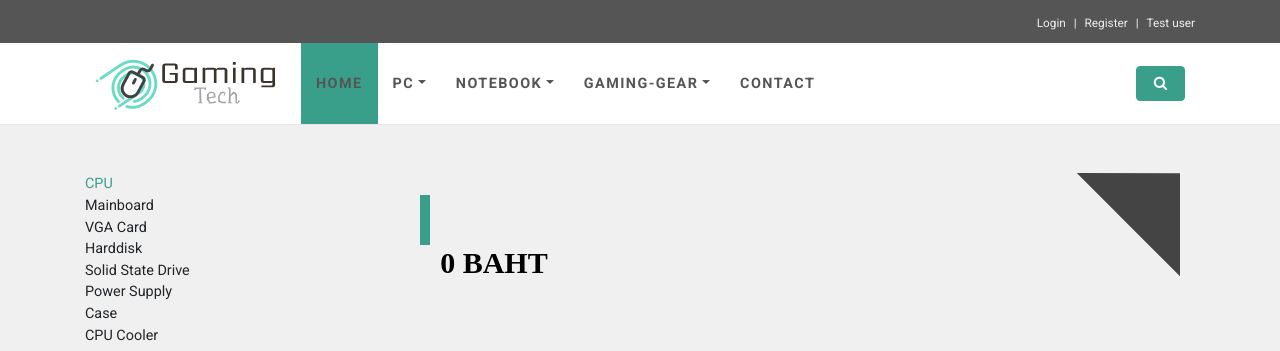
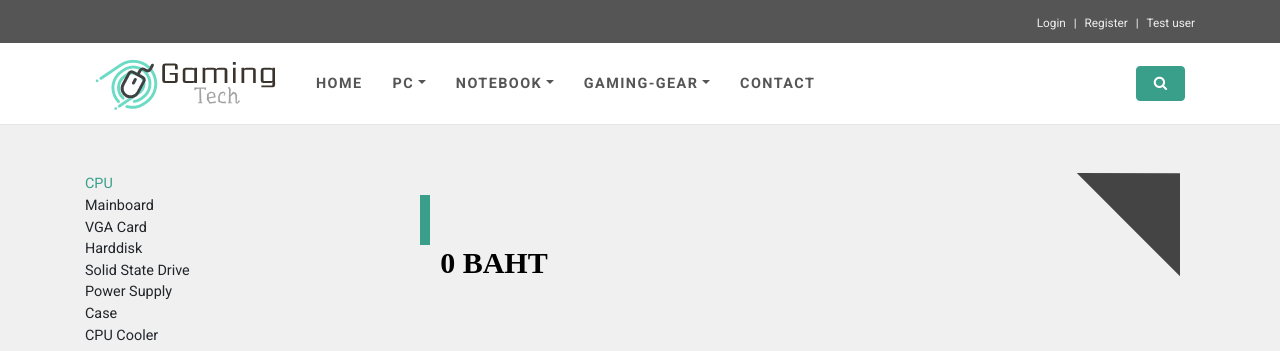
Before and after one commit to thanapatwongwean/game-tech, a CodeIgniter app: page /game-tech/index.php/home/index in a window 1280 px wide. Shown: the top 351 px of the page. Run offline with CodeIgniter, Linux system fonts and the light colour scheme; some libraries are stand-ins or nearby versions.

Commit message:
Update header.php
remove button active from home button

```diff
--- a/application/views/header.php
+++ b/application/views/header.php
@@ -82,7 +82,7 @@ defined('BASEPATH') OR exit('No direct script access allowed');?><!DOCTYPE html>
           </div>
           <div id="navigation" class="collapse navbar-collapse">
             <ul class="navbar-nav mr-auto">
-              <li class="nav-item"><a href="<?= base_url(); ?>" class="nav-link active">Home</a></li>
+              <li class="nav-item"><a href="<?= base_url(); ?>" class="nav-link">Home</a></li>
               <li class="nav-item dropdown menu-large"><a href="#" data-toggle="dropdown" data-hover="dropdown" data-delay="200" class="dropdown-toggle nav-link">PC<b class="caret"></b></a>
                 <ul class="dropdown-menu megamenu">
                   <li>
```
